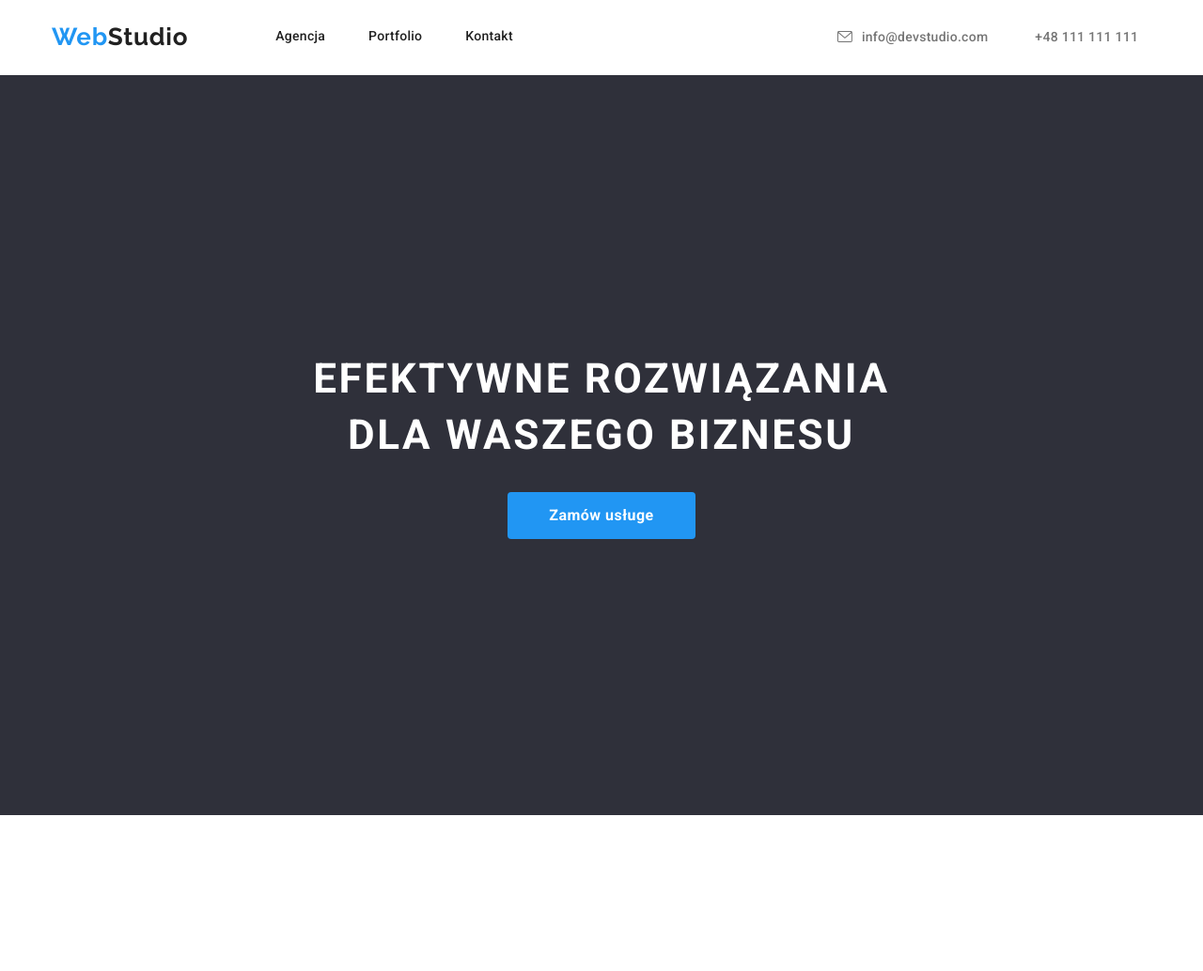
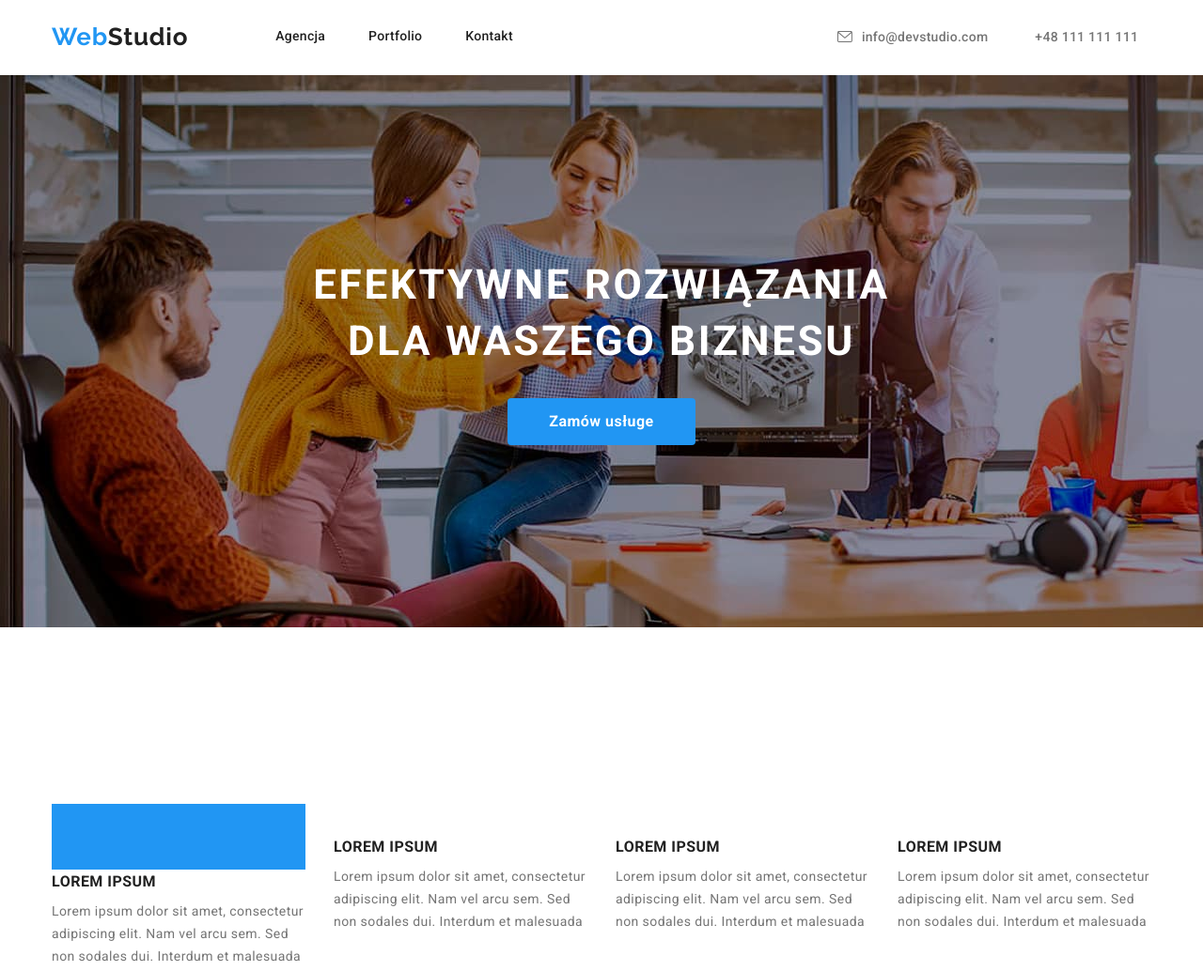
Before and after one commit to MateuszSzafranski/goit-markup-hw-04, a plain HTML site: page index.html in a window 1280 px wide. Shown: the top 1034 px of the page at 94% size. Drawn offline with Linux system fonts and the light colour scheme.

Commit message:
background

```diff
--- a/css/style.css
+++ b/css/style.css
@@ -46,8 +46,8 @@ body {
     justify-content: center;
     align-items: center;
     gap: 30px;
-    padding-bottom: 200px;
-    padding-top: 200px;
+    padding-bottom: 100px;
+    padding-top: 100px;
 }
 
 .container-section2 {
@@ -95,7 +95,9 @@ body {
 
 .section-1 {
     background-color: var(--brand-color-background);
+    background: url(/images/background.jpg);
 }
+
 
 .section-2 {
     background-color: var(--brand-color-white);
@@ -191,6 +193,10 @@ body {
 .icons-tel:focus {
     fill: var(--brand-color-blue);
     cursor: pointer;
+}
+
+.icons-lorem {
+    background: #2196f3;
 }
 
 .contact {
--- a/index.html
+++ b/index.html
@@ -56,7 +56,7 @@
             <div class="container">
                 <ul class="container-section2">
                     <li class="item">
-                        <svg>
+                        <svg class="icons-lorem" width="65,32" height="70">
                             <use href="./images/icons.svg#icon-antenna-1"></use>
                         </svg>
                         <h3 class="heading3">LOREM IPSUM</h3>
@@ -138,9 +138,6 @@
                         <div class="card-heading">
                             <h3 class="heading3">John Doe</h3>
                             <p class="text2">Product Designer</p>
-                            <svg>
-                                <use href="./images/icons.svg#icon-envelope"></use>
-                            </svg>
                         </div>
                     </li>
 
```
Also changed, not shown: images/background.jpg (added).
